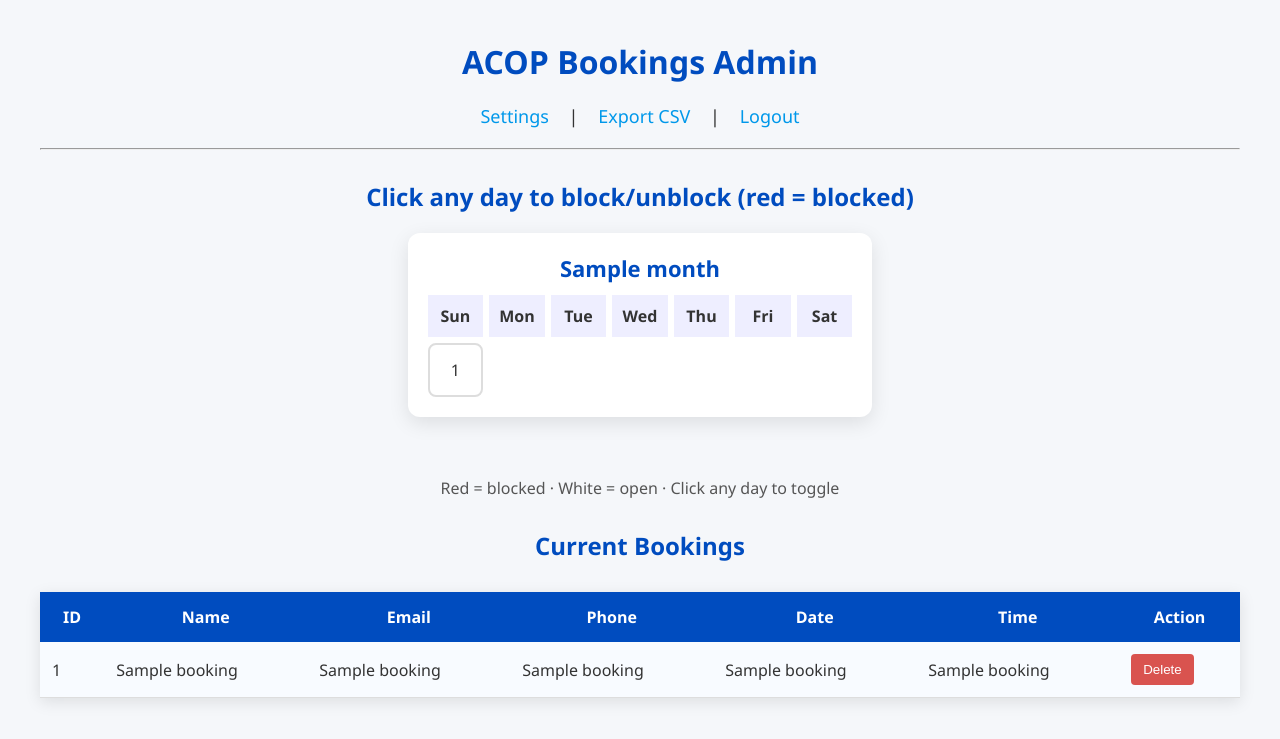
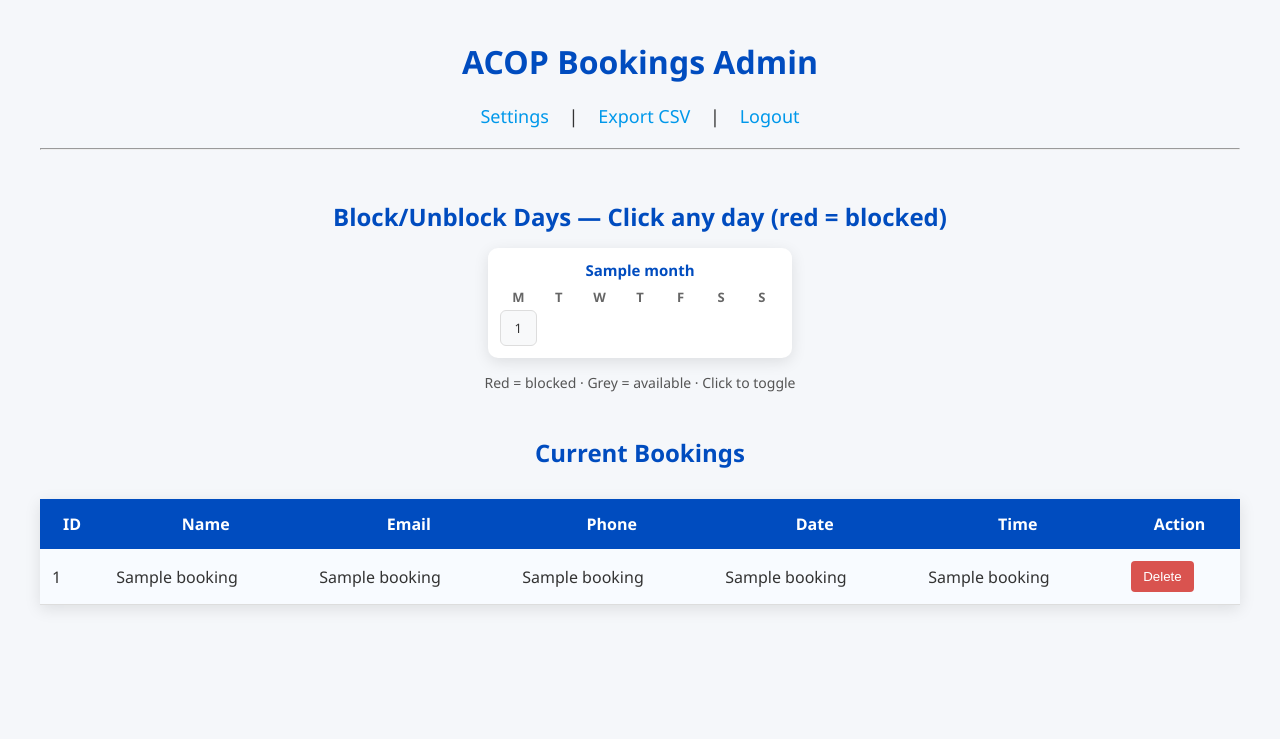
Before and after one commit to misterjcampbell/acop-chatbot-demo, a Python web app: template templates/admin.html in a window 1280 px wide. Shown: the top 739 px of the page. Run offline with Jinja, Linux system fonts and the light colour scheme; the template is opened without the code that fills it: most values are stand-ins (such as "Sample title", 1, 10 or a date in 2020).

Commit message:
Update admin.html

```diff
--- a/templates/admin.html
+++ b/templates/admin.html
@@ -38,30 +38,45 @@
     </div>
     <hr>
 
-    <!-- MULTI-MONTH CALENDAR BLOCKER -->
-    <div class="calendar-container">
-        <h2 style="text-align:center; color:#004cbf;">Click any day to block/unblock (red = blocked)</h2>
-        <div style="display:flex; flex-wrap:wrap; gap:30px; justify-content:center;">
-            {% for month_data in calendar_months %}
-                <div class="calendar">
-                    <div class="month">{{ month_data.name }}</div>
-                    <div class="days">
-                        <div class="day-header">Sun</div><div class="day-header">Mon</div><div class="day-header">Tue</div>
-                        <div class="day-header">Wed</div><div class="day-header">Thu</div><div class="day-header">Fri</div><div class="day-header">Sat</div>
+    <!-- COMPACT THREE-IN-ONE-ROW CALENDAR -->
+<div style="margin:30px 0; overflow-x:auto;">
+    <h2 style="text-align:center;color:#004cbf;margin-bottom:15px;">
+        Block/Unblock Days — Click any day (red = blocked)
+    </h2>
+    <div style="display:flex; gap:15px; justify-content:center; flex-wrap:wrap;">
+        {% for month in calendar_months %}
+        <div style="background:white; border-radius:10px; padding:12px; box-shadow:0 4px 15px rgba(0,0,0,0.1); min-width:280px;">
+            <div style="text-align:center; font-weight:bold; color:#004cbf; margin-bottom:8px; font-size:15px;">
+                {{ month.name }}
+            </div>
+            <div style="display:grid; grid-template-columns:repeat(7,1fr); gap:4px; text-align:center; font-size:13px;">
+                <div style="font-weight:bold; color:#666;">M</div>
+                <div style="font-weight:bold; color:#666;">T</div>
+                <div style="font-weight:bold; color:#666;">W</div>
+                <div style="font-weight:bold; color:#666;">T</div>
+                <div style="font-weight:bold; color:#666;">F</div>
+                <div style="font-weight:bold; color:#666;">S</div>
+                <div style="font-weight:bold; color:#666;">S</div>
 
-                        {% for day in month_data.days %}
-                            <div class="day {{ 'blocked' if day.blocked else '' }} {{ 'empty' if not day.num else '' }}"
-                                 onclick="toggleDay('{{ day.date }}')"
-                                 style="{{ 'background:#e74c3c;color:white;border-color:#c0392b;' if day.blocked else '' }}">
+                {% for day in month.days %}
+                    {% if day.num %}
+                        <div onclick="toggleDay('{{ day.date }}')"
+                             style="padding:8px 4px; border-radius:6px; cursor:pointer; font-weight:500;
+                                    background:{{ '#e74c3c' if day.blocked else '#f8f9fa' }};
+                                    color:{{ 'white' if day.blocked else '#333' }};
+                                    border:1px solid {{ '#c0392b' if day.blocked else '#ddd' }};">
                             {{ day.num }}
                         </div>
+                    {% else %}
+                        <div></div>
+                    {% endif %}
                 {% endfor %}
             </div>
         </div>
         {% endfor %}
     </div>
-        <p style="text-align:center; margin-top:20px; color:#555;">
-            Red = blocked · White = open · Click any day to toggle
+    <p style="text-align:center; margin-top:15px; color:#555; font-size:14px;">
+        Red = blocked · Grey = available · Click to toggle
     </p>
 </div>
 
```
Lines whose indentation alone changed are shown as unchanged.
